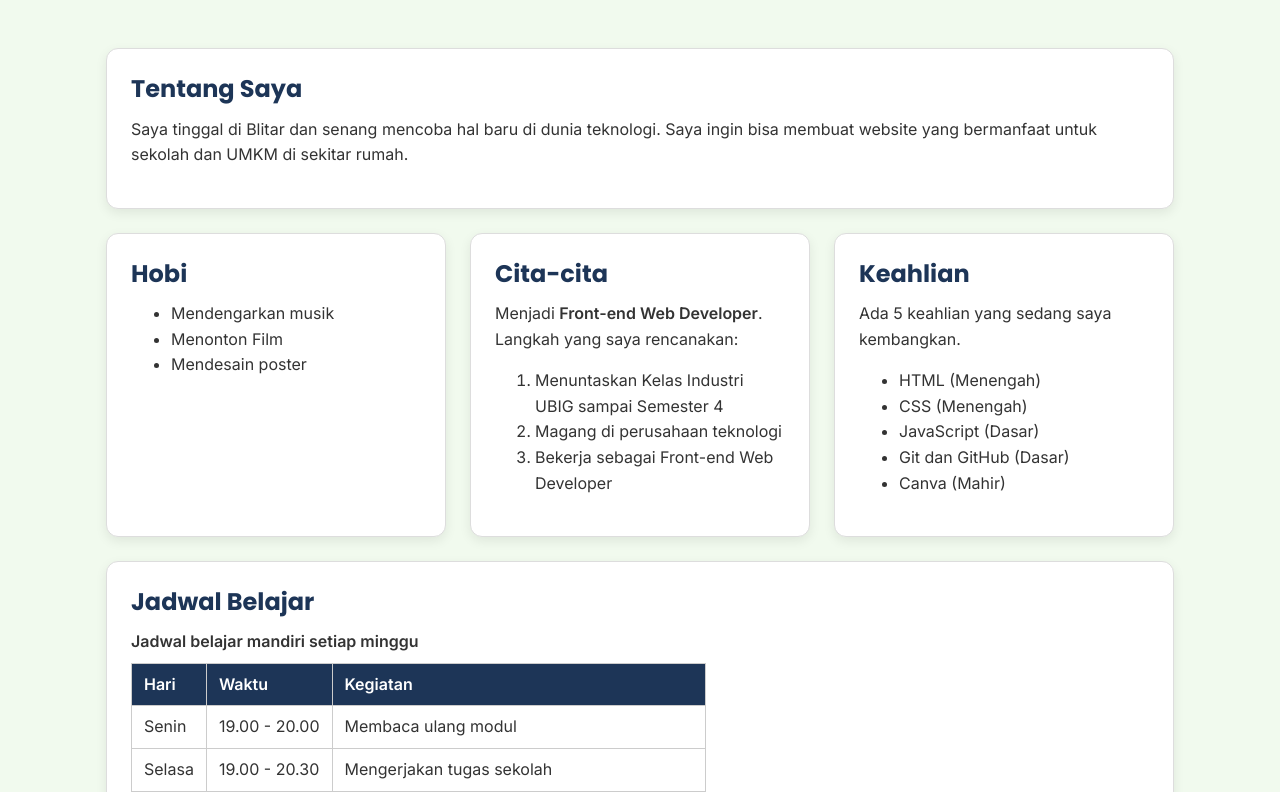
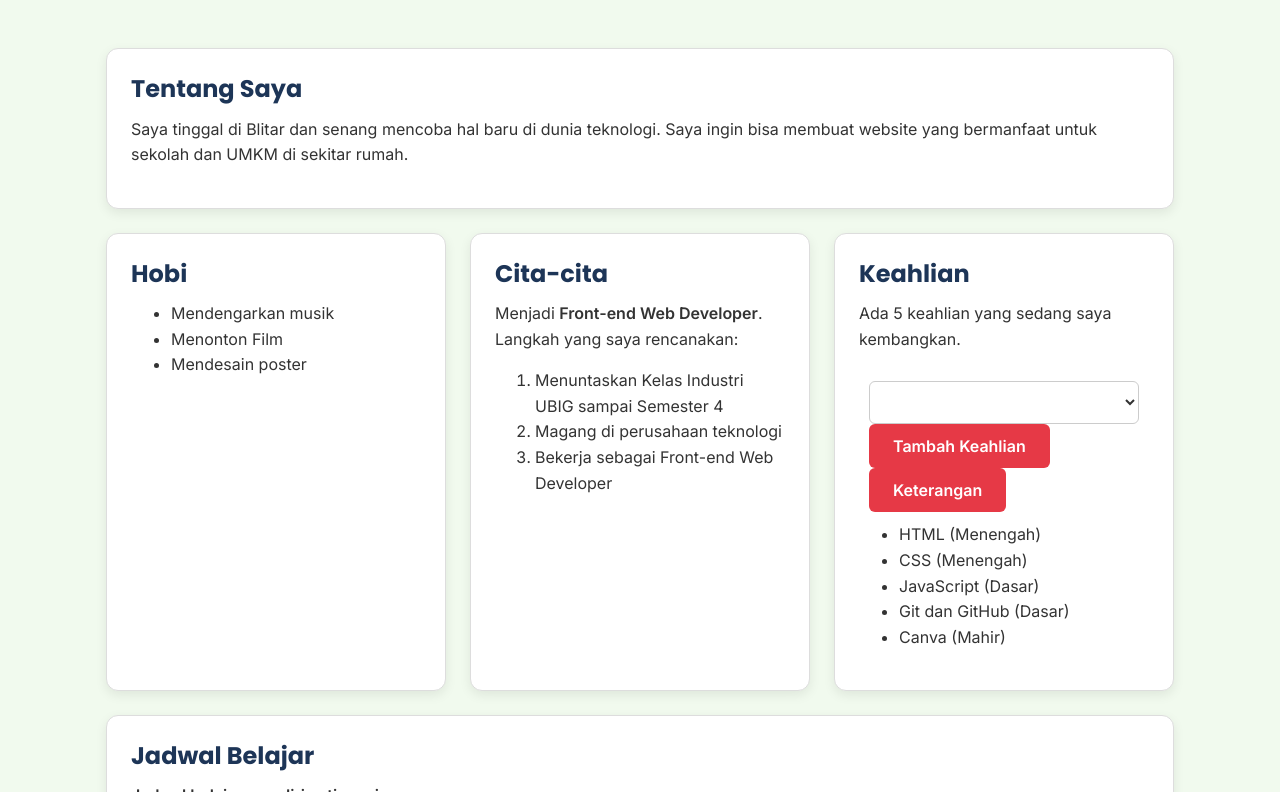
Before and after one commit to aullxpplg1/Tugas-Rumah-AuliaFitriHalimah, a plain HTML site: page index.html in a window 1280 px wide. Shown: the part 308-1100 px from the top of the page. Drawn offline with Linux system fonts and the light colour scheme.

Commit message:
feat: uji praktik paket A tambah keahlian

```diff
--- a/css/style.css
+++ b/css/style.css
@@ -133,6 +133,12 @@ nav a:hover {
 .menu-ponsel ul {
   flex-direction: column;
   margin-top: 0.5rem;
+}
+.tambah-skill {
+  padding: 0.5rem;
+  border: 1px solid #FFFFFF;
+  border radius: 6px;
+  margin: 1px 1px 1px 1px;
 }
 
 
--- a/index.html
+++ b/index.html
@@ -132,6 +132,12 @@
           <h2>Keahlian</h2>
 
           <p id="jumlah-skill"></p>
+          <div class="tambah-skill">
+            <select id="skill-baru">Keahlian baru</select>
+            <label for="level"></label>
+            <button id="tombol-skill">Tambah Keahlian</button>
+            <button id="pesan-skill">Keterangan</button>
+          </div>
 
           <!-- Daftar keahlian akan diisi JavaScript -->
           <ul id="daftar-skill"></ul>
```
Also changed, not shown: js/main.js (line endings or trailing spaces).
